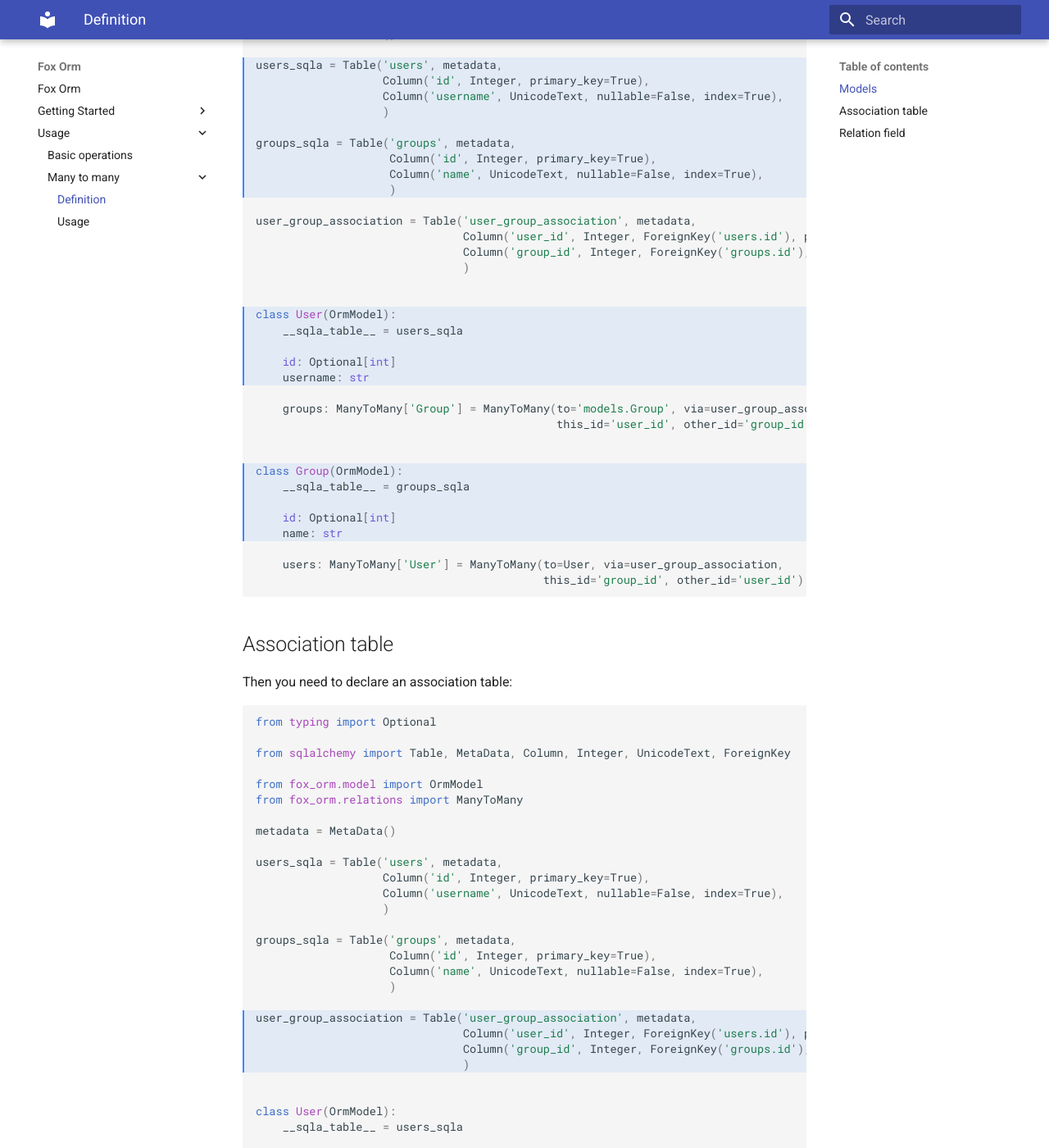
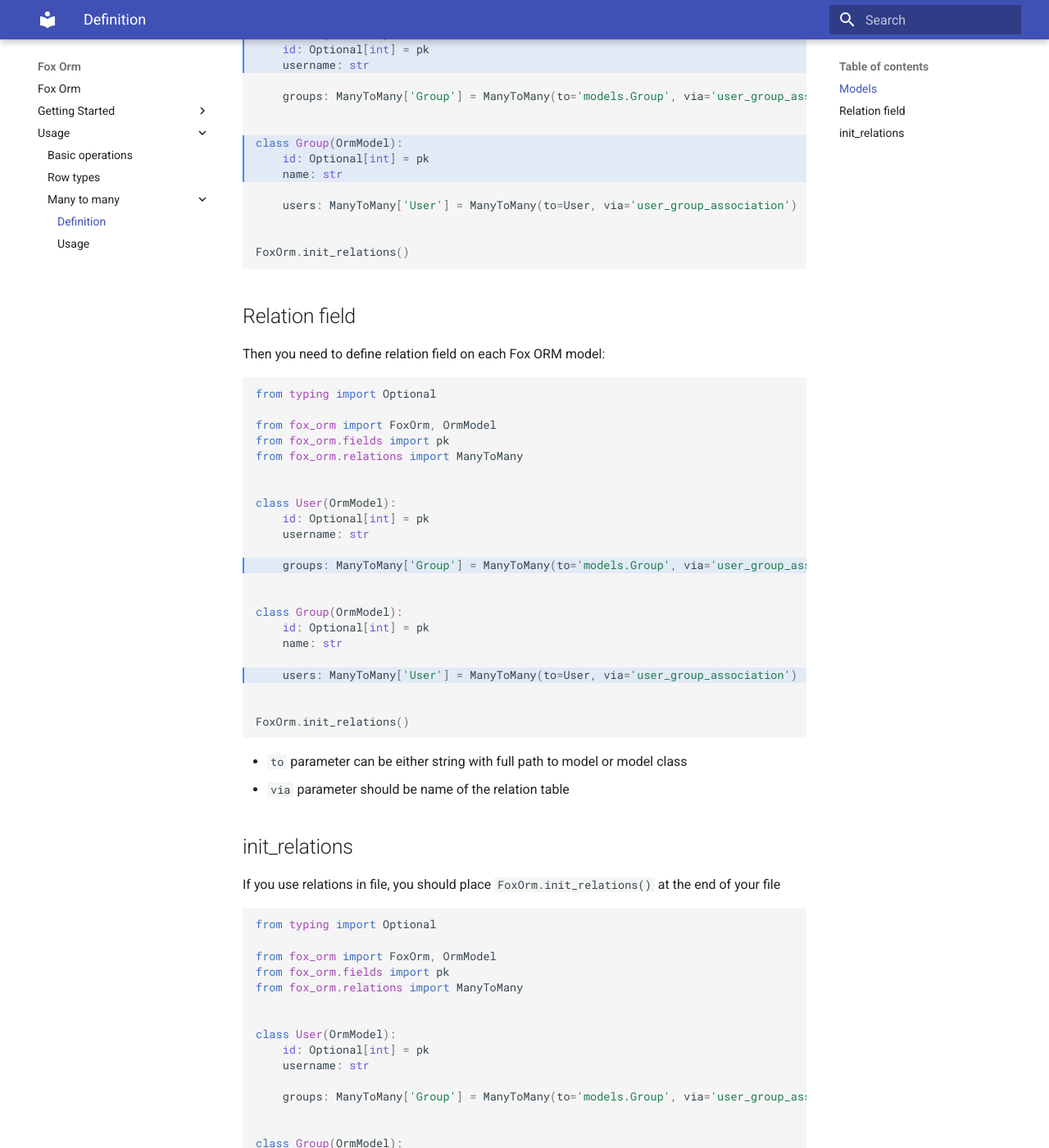
Before and after one commit to vanutp/fox_orm, an MkDocs documentation site: the page built from docs/docs/usage/many_to_many/definition.md, in a window 1280 px wide and 1400 px high, scrolled down 384 px. Shown: the whole window at 82% size. Built offline with MkDocs 1.6.1 and Material for MkDocs 9.7.7, drawn with Linux system fonts in a browser that asks for light colours; some of the changed text lies outside the part shown.

Commit message:
[docs] initial docs for v0.3

````diff
--- /dev/null
+++ b/docs/docs/getting_started/02_models.md
@@ -0,0 +1,15 @@
+# Models
+
+Let's assume that you write your models in the file named `models.py`
+
+Fox ORM models are declared the same as pydantic model, with some exceptions:
+
+* you can specify flags (TODO: link) separated by comma after =
+  (to set default, use default (TODO: link) flag)
+* model must have primary key field. It must be marked as Optional and have pk flag
+
+For example:
+
+```python
+{!../src/getting_started/02_models.py!}
+```
--- a/docs/docs/getting_started/models.md
+++ /dev/null
@@ -1,26 +0,0 @@
-# Models
-
-You need to declare 2 sets of table definitions: SQLAlchemy's tables and Fox ORM's models
-
-Let's assume that you write your models in the file named `models.py`
-
-## Declare SQLAlchemy tables
-
-From [SQLAlchemy core tutorial](https://docs.sqlalchemy.org/en/14/core/metadata.html):
-
-```python hl_lines="4-5 9-18"
-{!../src/getting_started/models.py!}
-```
-
-## Declare FoxOrm models
-
-They are very similar to pydantic models, but with some exceptions:
-
-* id field must be declared and must be of type `Optional[int]`
-* set `__sqla_table__` to corresponding sqlalchemy's `Table` object
-
-For example:
-
-```python hl_lines="1-2 7 21-29"
-{!../src/getting_started/models.py!}
-```
--- a/docs/docs/usage/many_to_many/definition.md
+++ b/docs/docs/usage/many_to_many/definition.md
@@ -4,23 +4,24 @@
 
 You need to declare two models, between which you want a relation:
 
-```python hl_lines="10-18 26-30 36-40"
-{!../src/usage/many_to_many.py!}
-```
-
-## Association table
-Then you need to declare an association table:
-```python hl_lines="20-23"
+```python hl_lines="8-10 15-17"
 {!../src/usage/many_to_many.py!}
 ```
 
 ## Relation field
-Finally, you need to define relation field on each Fox ORM's model:
-```python hl_lines="32-33 42-43"
+Then you need to define relation field on each Fox ORM model:
+```python hl_lines="12 19"
 {!../src/usage/many_to_many.py!}
 ```
 
 * `to` parameter can be either string with full path to model or model class
-* `via` parameter should be relation table
-* `this_id` is column with id of objects in this table
-* `other_id` is column with id of objects in other table
+* `via` parameter should be name of the relation table
+
+## init_relations
+
+If you use relations in file, you should place `FoxOrm.init_relations()` at the end of
+your file
+
+```python hl_lines="22"
+{!../src/usage/many_to_many.py!}
+```
--- a/docs/mkdocs.yml
+++ b/docs/mkdocs.yml
@@ -15,12 +15,14 @@
 nav:
 - Fox Orm: index.md
 - Getting Started:
-  - getting_started/installation.md
-  - getting_started/models.md
-  - getting_started/generating_tables.md
-  - getting_started/init_and_connect.md
+  - getting_started/01_installation.md
+  - getting_started/02_models.md
+  - getting_started/03_generating_tables.md
+  - getting_started/04_init_and_connect.md
+  - getting_started/05_complete_example.md
 - Usage:
-  - usage/basic_operations.md
+  - usage/01_basic_operations.md
+  - usage/02_row_types.md
   - Many to many:
     - Definition: usage/many_to_many/definition.md
     - Usage: usage/many_to_many/usage.md
--- a/docs/requirements.txt
+++ b/docs/requirements.txt
@@ -1,3 +1,2 @@
-mkdocs-material~=6.2.8
-markdown-include~=0.6.0
-git+https://github.com/mkdocs/mkdocs.git#egg=mkdocs
+mkdocs-material
+markdown-include
--- a/docs/src/getting_started/generate_using_metadata.py
+++ b/docs/src/getting_started/03_generate_using_create_all.py
@@ -1,6 +1,6 @@
 from sqlalchemy import create_engine
 
-from models import metadata
+from fox_orm import FoxOrm
 
 engine = create_engine(DB_URI)
-metadata.create_all(engine)
+FoxOrm.metadata.create_all(engine)
--- /dev/null
+++ b/docs/src/usage/02_1_annotations.py
@@ -0,0 +1,5 @@
+...
+
+class User(OrmModel):
+    ...
+    bio: str
--- a/docs/src/usage/many_to_many.py
+++ b/docs/src/usage/many_to_many.py
@@ -1,43 +1,22 @@
 from typing import Optional
 
-from sqlalchemy import Table, MetaData, Column, Integer, UnicodeText, ForeignKey
-
-from fox_orm.model import OrmModel
+from fox_orm import FoxOrm, OrmModel
+from fox_orm.fields import pk
 from fox_orm.relations import ManyToMany
-
-metadata = MetaData()
-
-users_sqla = Table('users', metadata,
-                   Column('id', Integer, primary_key=True),
-                   Column('username', UnicodeText, nullable=False, index=True),
-                   )
-
-groups_sqla = Table('groups', metadata,
-                    Column('id', Integer, primary_key=True),
-                    Column('name', UnicodeText, nullable=False, index=True),
-                    )
-
-user_group_association = Table('user_group_association', metadata,
-                               Column('user_id', Integer, ForeignKey('users.id'), primary_key=True),
-                               Column('group_id', Integer, ForeignKey('groups.id'), index=True),
-                               )
 
 
 class User(OrmModel):
-    __sqla_table__ = users_sqla
-
-    id: Optional[int]
+    id: Optional[int] = pk
     username: str
 
-    groups: ManyToMany['Group'] = ManyToMany(to='models.Group', via=user_group_association,
-                                             this_id='user_id', other_id='group_id')
+    groups: ManyToMany['Group'] = ManyToMany(to='models.Group', via='user_group_association')
 
 
 class Group(OrmModel):
-    __sqla_table__ = groups_sqla
-
-    id: Optional[int]
+    id: Optional[int] = pk
     name: str
 
-    users: ManyToMany['User'] = ManyToMany(to=User, via=user_group_association,
-                                           this_id='group_id', other_id='user_id')
+    users: ManyToMany['User'] = ManyToMany(to=User, via='user_group_association')
+
+
+FoxOrm.init_relations()
````
Also changed, not shown: docs/docs/getting_started/01_installation.md (renamed from docs/docs/getting_started/installation.md, +2 -0 lines), docs/docs/getting_started/03_generating_tables.md (added, +18 -0 lines), docs/docs/getting_started/04_init_and_connect.md (renamed from docs/docs/getting_started/init_and_connect.md, +1 -1 lines), docs/docs/getting_started/05_complete_example.md (added, +7 -0 lines), docs/docs/getting_started/generating_tables.md (deleted, +0 -13 lines), docs/docs/usage/01_basic_operations.md (renamed from docs/docs/usage/basic_operations.md, +11 -10 lines), docs/docs/usage/02_row_types.md (added, +38 -0 lines), docs/src/getting_started/02_models.py (added, +14 -0 lines), docs/src/getting_started/05_complete.py (added, +42 -0 lines), docs/src/getting_started/models.py (deleted, +0 -29 lines), docs/src/usage/02_2_flags.py (added, +12 -0 lines), docs/src/getting_started/04_init_and_connect.py (renamed from docs/src/getting_started/init_and_connect.py).
